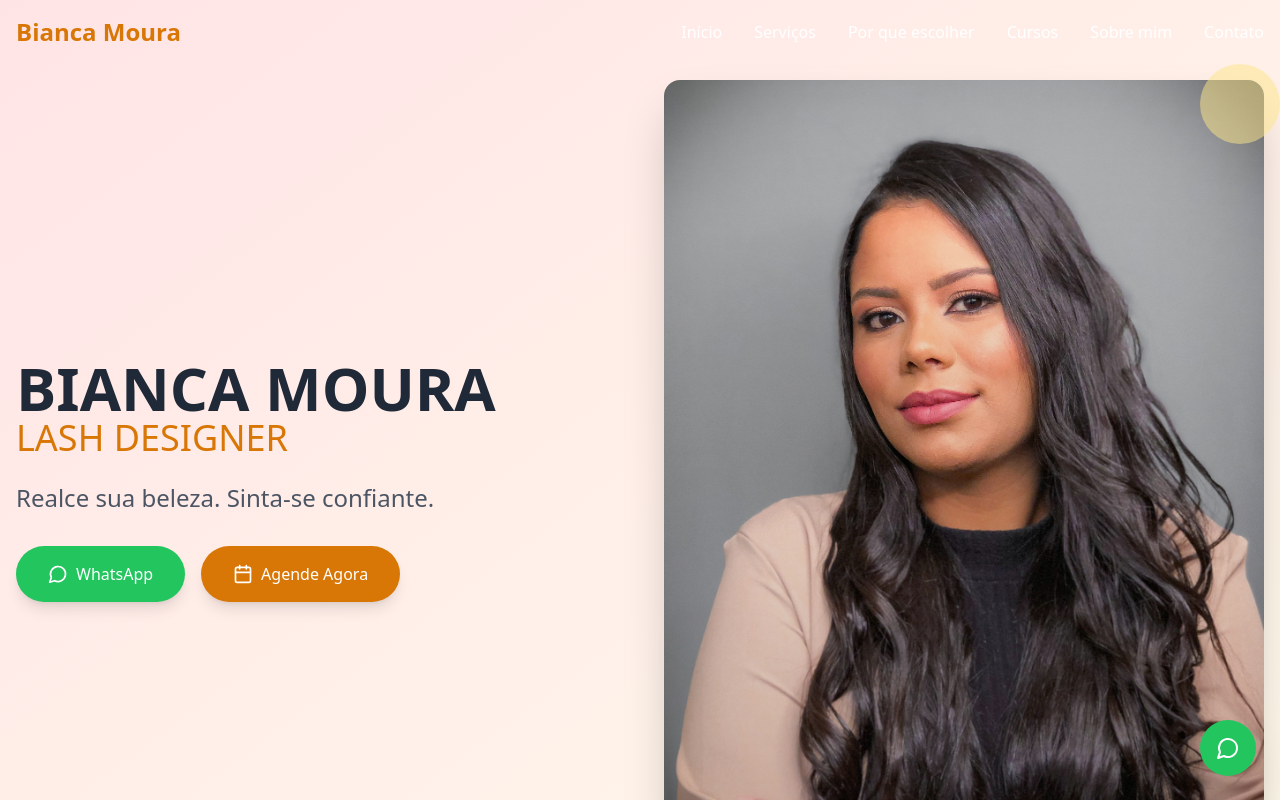
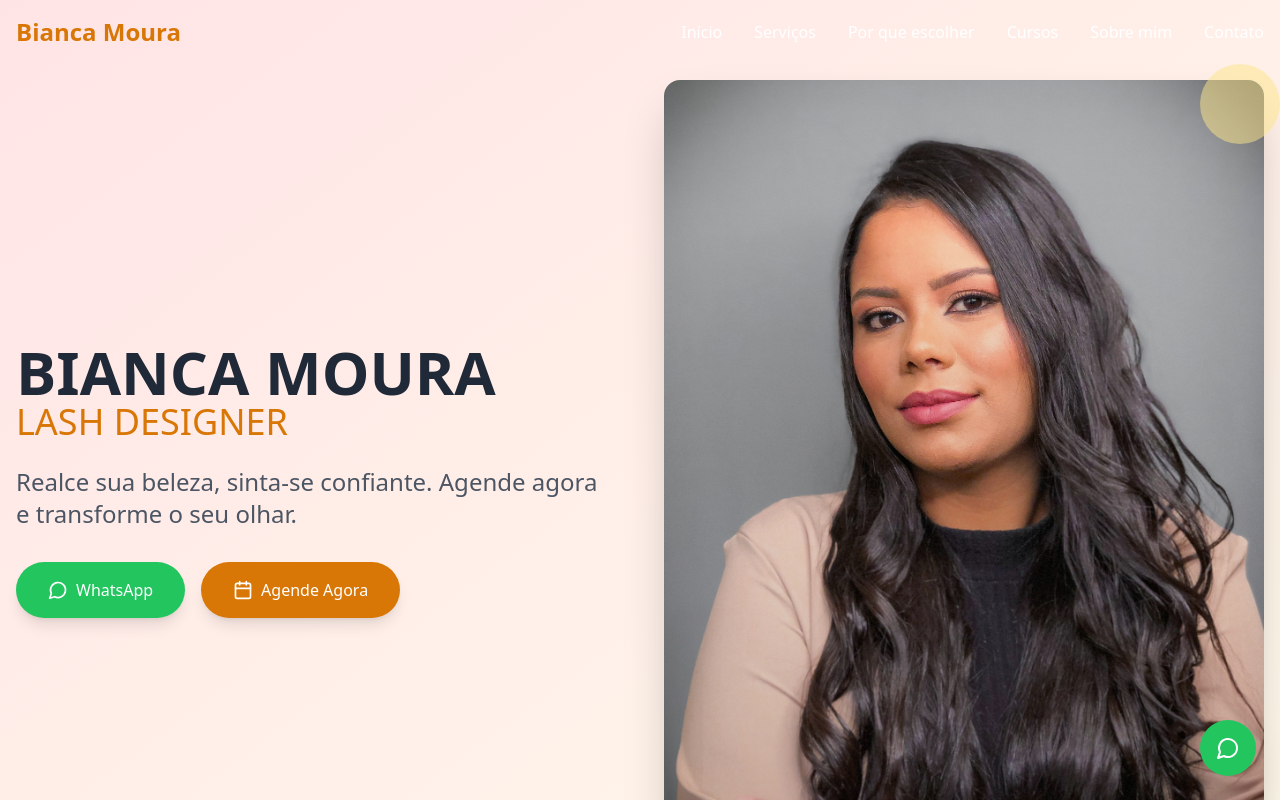
Before and after one commit to assessoriajhessiimoura-gif/bianca-moura-lash-designerr, a React (Vite) app: page / in a window 1280 px wide. Shown: the top 800 px of the page. Built offline with nearby package versions, Linux system fonts and the light colour scheme.

Commit message:
Update Hero.tsx

```diff
--- a/src/components/Hero.tsx
+++ b/src/components/Hero.tsx
@@ -16,7 +16,7 @@ const Hero = () => {
             </h1>
 
             <p className="text-xl md:text-2xl text-gray-600 mb-8 font-light">
-              Realce sua beleza. Sinta-se confiante.
+             Realce sua beleza, sinta-se confiante. Agende agora e transforme o seu olhar.
             </p>
 
             <div className="flex flex-col sm:flex-row gap-4 justify-center lg:justify-start">
```
